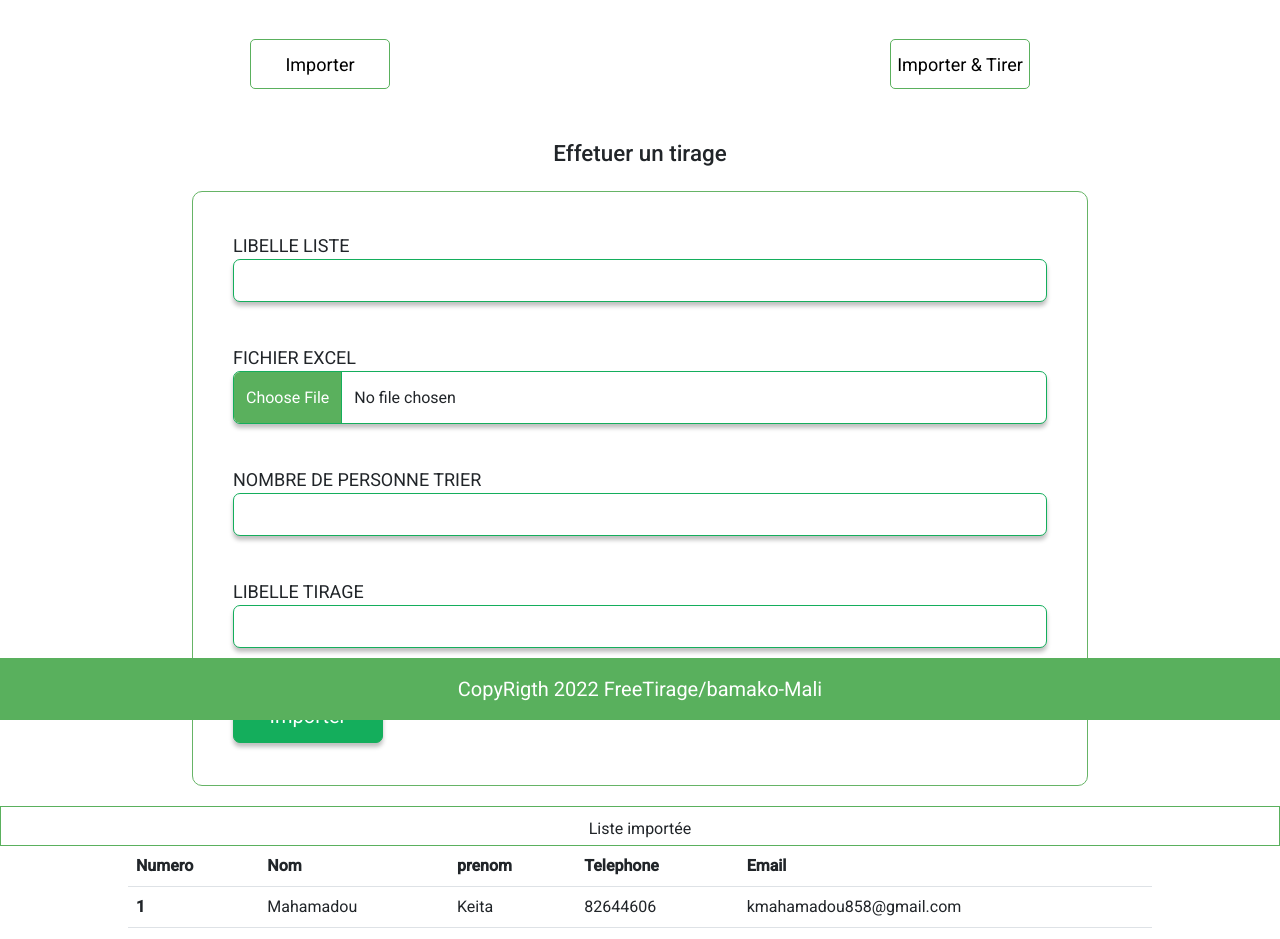
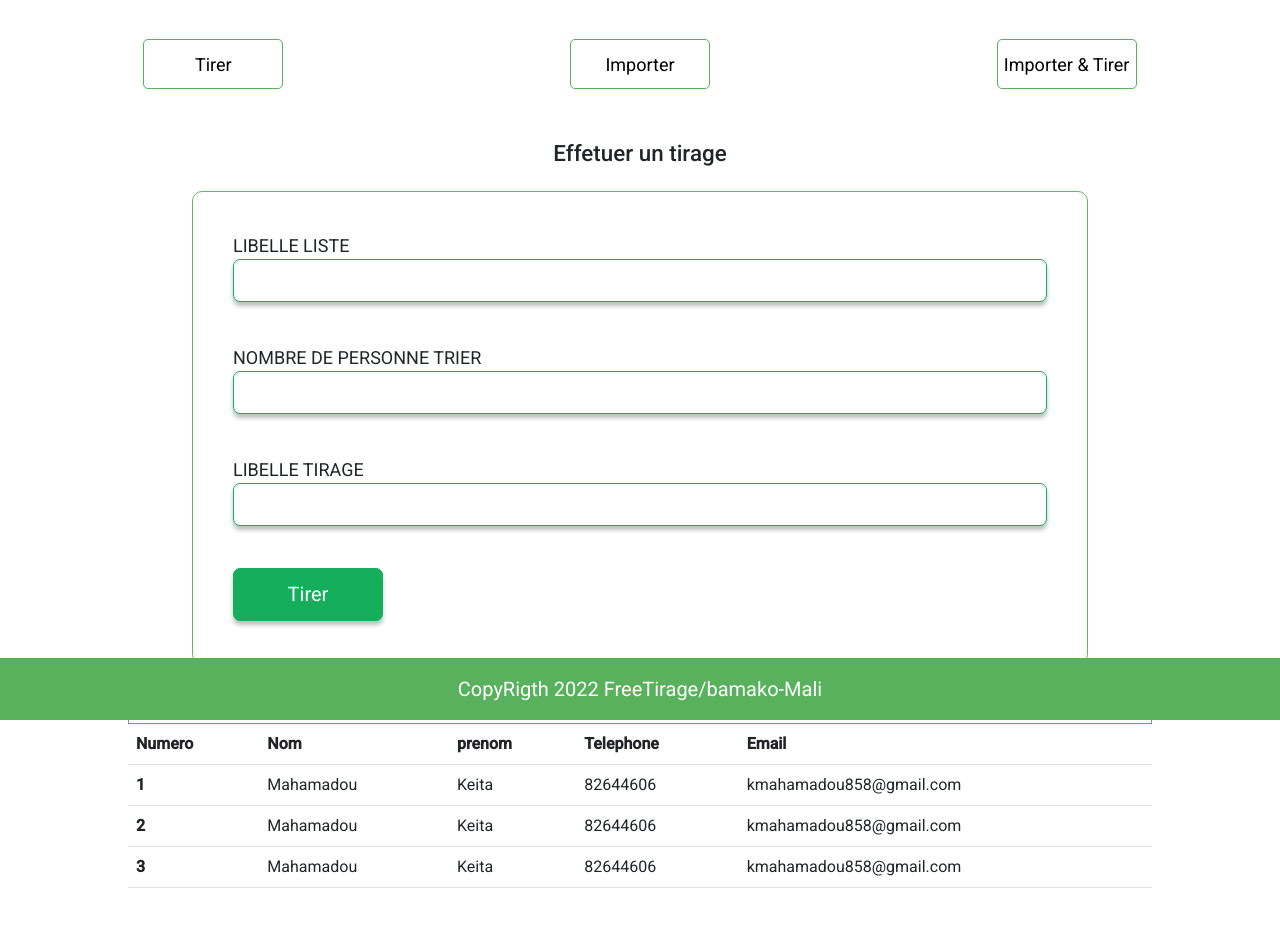
Before and after one commit to mama-ka-bah/interfaceFreeTirage, an Angular app: page /tirage in a window 1280 px wide. Shown: the part 80-1019 px from the top of the page. After the commit the page ends 984 px from the top, so only its background shows below. Built offline with nearby package versions, Linux system fonts and the light colour scheme.

Commit message:
liaison avec le backend et la gestion des formulaires

```diff
--- a/src/app/app.module.ts
+++ b/src/app/app.module.ts
@@ -1,5 +1,6 @@
 import { NgModule } from '@angular/core';
 import { BrowserModule } from '@angular/platform-browser';
+import { HttpClientModule } from '@angular/common/http';
 
 import { AppRoutingModule } from './app-routing.module';
 import { AppComponent } from './app.component';
@@ -8,6 +9,7 @@ import { TirageComponent } from './tirage/tirage.component';
 import { DetailsListeComponent } from './details-liste/details-liste.component';
 import { DetailTirageComponent } from './detail-tirage/detail-tirage.component';
 /*import { TirageInterfaceComponent } from './tirage-interface/tirage-interface.component';*/
+
 
 import { FontAwesomeModule } from '@fortawesome/angular-fontawesome';
 
@@ -28,7 +30,8 @@ import { faStar as fasStar } from '@fortawesome/free-solid-svg-icons';
   imports: [
     BrowserModule,
     AppRoutingModule,
-    FontAwesomeModule
+    FontAwesomeModule,
+    HttpClientModule
   ],
   providers: [],
   bootstrap: [AppComponent]
--- /dev/null
+++ b/src/app/detail-tirage.service.ts
@@ -0,0 +1,16 @@
+import { Injectable } from '@angular/core';
+import {HttpClient } from '@angular/common/http';
+import { Observable } from 'rxjs';
+
+@Injectable({
+  providedIn: 'root'
+})
+export class DetailTirageService {
+
+  constructor(private http:HttpClient) { }
+  getListePostulanttirage() : Observable<object>{
+
+    return this.http.get("http://localhost:8080/PostulantTrie/recupererPostulant/tirage1_liste1");
+
+  }
+}
--- /dev/null
+++ b/src/app/detail-tirage.ts
@@ -0,0 +1,6 @@
+export class DetailTirage {
+    nom!: string;
+    prenom!: string;
+    email!: string;
+    numero!: number;
+}
--- a/src/app/detail-tirage/detail-tirage.component.html
+++ b/src/app/detail-tirage/detail-tirage.component.html
@@ -16,6 +16,14 @@
           </tr>
         </thead>
         <tbody>
+          <tr *ngFor="let postulantTires of listePostulanttirage">
+            <th scope="row" class="num">1</th>
+            <td routerLink="/detailtirage" routerLinkActive="active" >{{postulantTires.nompostulant}}</td>
+            <td>{{postulantTires.prenompostulant}}</td>
+            <td>{{postulantTires.numeropostulant}}</td>
+            <td class="email" >{{postulantTires.email}}</td>
+          </tr>
+          <!--
               <tr>
               <th scope="row" class="num">1</th>
               <td routerLink="/detailtirage" routerLinkActive="active" >Keita</td>
@@ -31,15 +39,7 @@
               <td>82644606</td>
               <td class="email" >kmahamadou858@gmail.com</td>
             </tr>
-
-          <tr>
-            <th scope="row" class="num">1</th>
-            <td routerLink="/detailtirage" routerLinkActive="active" >Keita</td>
-            <td>Mahamadou</td>
-            <td>82644606</td>
-            <td class="email" >kmahamadou858@gmail.com</td>
-          </tr>
-
+          -->
 
         </tbody>
       </table>
--- a/src/app/detail-tirage/detail-tirage.component.ts
+++ b/src/app/detail-tirage/detail-tirage.component.ts
@@ -1,15 +1,25 @@
 import { Component, OnInit } from '@angular/core';
+import { DetailTirageService } from '../detail-tirage.service';
 
 @Component({
   selector: 'app-detail-tirage',
   templateUrl: './detail-tirage.component.html',
   styleUrls: ['./detail-tirage.component.css']
 })
+
 export class DetailTirageComponent implements OnInit {
 
-  constructor() { }
+  listePostulanttirage: any;
+
+
+  constructor(private service : DetailTirageService) { }
+
+
 
   ngOnInit(): void {
+    this.service.getListePostulanttirage().subscribe(data=>{
+      this.listePostulanttirage=data;
+    })
   }
 
 }
--- a/src/app/tirage/tirage.component.css
+++ b/src/app/tirage/tirage.component.css
@@ -81,7 +81,8 @@ input[type=file]::file-selector-button{
     border: 1px solid #5AB05D;
     padding-top: 10px;
     padding-bottom: 10px;
-    width: 100vw;
+    margin-left: 10%;
+    margin-right: 10%;
 }
 .listet p{
     text-align: center;
--- a/src/app/tirage/tirage.component.html
+++ b/src/app/tirage/tirage.component.html
@@ -1,12 +1,68 @@
 <div class="button">
-        <div class="importer"><button type="button" class="btn-outline-success">Importer</button></div>
-        <div class="importer_tirer"><button type="button" class="btn-outline-success">Importer & Tirer</button></div>
+        <div class="importer"><button (click)="activetirage()" type="button" class="btn-outline-success">Tirer</button></div>
+        <div class="importer"><button (click)="activeimport()" type="button" class="btn-outline-success">Importer</button></div><!-- (click)="changeForm()" -->
+        <div class="importer_tirer"><button (click)="activeimport_tirage()" type="button" class="btn-outline-success">Importer & Tirer</button></div>
         <!-- <div class="tirer"><button type="button" class="btn-outline-success">Tirer</button></div> -->
     </div>
 
 
-    <div class="ImportTirage">
-        <div class="FormTrie1">Effetuer un tirage</div>
+    <div *ngIf="tirage" class="ImportTirage">
+      <div class="FormTrie1">Effetuer un tirage</div>
+      <div class="form-saisie2">
+          <form method="" action="">
+
+              <div>
+                  <label for="liste">Libelle Liste </label>
+                  <input type="text" name="liste" placeholder="" id="liste"/>
+              </div>
+
+              <div><!-- *ngIf="show"-->
+                  <label for="nombre">Nombre de personne trier </label>
+                  <input type="number" name="nombre" placeholder="" id="nombre" />
+              </div>
+
+
+              <div><!-- *ngIf="show"-->
+                  <label for="tirage">Libelle Tirage </label>
+                  <input type="text" name="tirage" placeholder="" id="tirage"/>
+
+              </div>
+              <div>
+                  <input type="submit" name="" value="Tirer" class="btntrier btn btn-primary" />
+              </div>
+
+
+          </form>
+      </div>
+  </div>
+
+
+  <div *ngIf="import" class="ImportTirage">
+    <div class="FormTrie1">Importer un fichier</div>
+    <div class="form-saisie2">
+        <form method="" action="">
+
+            <div>
+                <label for="liste">Libelle Liste </label>
+                <input type="text" name="liste" placeholder="" id="liste"/>
+            </div>
+
+            <div class="fichier"> <!--*ngIf="!show"-->
+                <label for="file">Fichier excel</label>
+                <input class="form-control" type="file" id="formFileDisabled" name="file"id="file">
+            </div>
+
+            <div>
+              <input type="submit" name="" value="Importer" class="btntrier btn btn-primary" />
+          </div>
+
+        </form>
+    </div>
+</div>
+
+
+    <div *ngIf="tirage_import"  class="ImportTirage">
+        <div class="FormTrie1">Importer et tirer</div>
         <div class="form-saisie2">
             <form method="" action="">
 
@@ -15,26 +71,25 @@
                     <input type="text" name="liste" placeholder="" id="liste"/>
                 </div>
 
-                <div class="fichier">
+                <div class="fichier"> <!--*ngIf="!show"-->
                     <label for="file">Fichier excel</label>
                     <input class="form-control" type="file" id="formFileDisabled" name="file"id="file">
                 </div>
 
-                <div>
+                <div><!-- *ngIf="show"-->
                     <label for="nombre">Nombre de personne trier </label>
                     <input type="number" name="nombre" placeholder="" id="nombre" />
                 </div>
 
 
-                <div>
+                <div><!-- *ngIf="show"-->
                     <label for="tirage">Libelle Tirage </label>
                     <input type="text" name="tirage" placeholder="" id="tirage"/>
 
                 </div>
                 <div>
-                    <input type="submit" name="" value="Importer" class="btntrier btn btn-primary" />
+                    <input type="submit" name="" value="Tirer" class="btntrier btn btn-primary" />
                 </div>
-
 
             </form>
         </div>
@@ -42,14 +97,14 @@
 
 
 
-<div class="liste_postulant-tires">
+<div *ngIf="tirage_import" class="liste_postulant-tires">
 
-<div class="listet">
-    <p >Liste importée</p>
-</div>
+    <div class="listet">
+        <p >Liste importée</p>
+    </div>
 
     <div class="tableaut">
-        <caption>Liste tirée</caption>
+        <caption>Liste importée</caption>
         <table class="table caption-top">
             <thead>
               <tr>
@@ -127,6 +182,96 @@
             </tbody>
           </table>
     </div>
+</div>
+
+
+    <div *ngIf="tirage" class="liste_postulant-tires">
+          <div class="listet">
+              <p >Liste tirée</p>
+          </div>
+
+          <div class="tableaut">
+              <caption>Liste tirée</caption>
+              <table class="table caption-top">
+                  <thead>
+                    <tr>
+                      <th scope="col" class="num">Numero</th>
+                      <th scope="col">Nom</th>
+                      <th scope="col">prenom</th>
+                      <th scope="col">Telephone</th>
+                      <th scope="col" class="email">Email</th>
+                    </tr>
+                  </thead>
+                  <tbody>
+                    <tr>
+                      <th scope="row" class="num">1</th>
+                      <td>Mahamadou</td>
+                      <td>Keita</td>
+                      <td>82644606</td>
+                      <td class="email">kmahamadou858@gmail.com</td>
+                    </tr>
+                    <tr>
+                      <th scope="row" class="num">2</th>
+                      <td>Mahamadou</td>
+                      <td>Keita</td>
+                      <td>82644606</td>
+                      <td class="email">kmahamadou858@gmail.com</td>
+                    </tr>
+                    <tr>
+                      <th scope="row" class="num">3</th>
+                      <td>Mahamadou</td>
+                      <td>Keita</td>
+                      <td>82644606</td>
+                      <td class="email">kmahamadou858@gmail.com</td>
+                    </tr>
+                  </tbody>
+                </table>
+          </div>
+
+    </div>
+
+<div *ngIf="import" class="liste_postulant-tires">
+    <div class="listet">
+        <p >Liste importée</p>
+    </div>
+
+    <div class="tableaut">
+        <caption>Liste importée</caption>
+        <table class="table caption-top">
+            <thead>
+              <tr>
+                <th scope="col" class="num">Numero</th>
+                <th scope="col">Nom</th>
+                <th scope="col">prenom</th>
+                <th scope="col">Telephone</th>
+                <th scope="col" class="email">Email</th>
+              </tr>
+            </thead>
+            <tbody>
+              <tr>
+                <th scope="row" class="num">1</th>
+                <td>Mahamadou</td>
+                <td>Keita</td>
+                <td>82644606</td>
+                <td class="email">kmahamadou858@gmail.com</td>
+              </tr>
+              <tr>
+                <th scope="row" class="num">2</th>
+                <td>Mahamadou</td>
+                <td>Keita</td>
+                <td>82644606</td>
+                <td class="email">kmahamadou858@gmail.com</td>
+              </tr>
+              <tr class="email">
+                <th scope="row" class="num">3</th>
+                <td>Mahamadou</td>
+                <td>Keita</td>
+                <td>82644606</td>
+                <td >kmahamadou858@gmail.com</td>
+              </tr>
+            </tbody>
+          </table>
+    </div>
 
 
 </div>
--- a/src/app/tirage/tirage.component.ts
+++ b/src/app/tirage/tirage.component.ts
@@ -6,5 +6,35 @@ import { Component, OnInit } from '@angular/core';
   styleUrls: ['./tirage.component.css']
 })
 export class TirageComponent{
+/*
+  show: boolean = true;
+
+  changeForm(){
+
+    this.show = !this.show;
+  }
+  */
+
+  tirage: boolean = true;
+  import: boolean = false;
+  tirage_import: boolean = false;
+
+  activetirage(){
+     this.tirage = true;
+     this.import = false;
+     this.tirage_import = false;
+  }
+
+  activeimport(){
+    this.import = true;
+    this.tirage = false;
+    this.tirage_import = false;
+  }
+
+  activeimport_tirage(){
+    this.tirage_import = true;
+    this.import = false;
+    this.tirage = false;
+  }
 
 }
--- a/src/styles.css
+++ b/src/styles.css
@@ -7,4 +7,5 @@
   body{
     padding: 0;
     margin: 0;
+    width: 100%;
   }
```
Also changed, not shown: 2 other files (tests, documents, lock files or other folders). Lines whose indentation alone changed are shown as unchanged.
